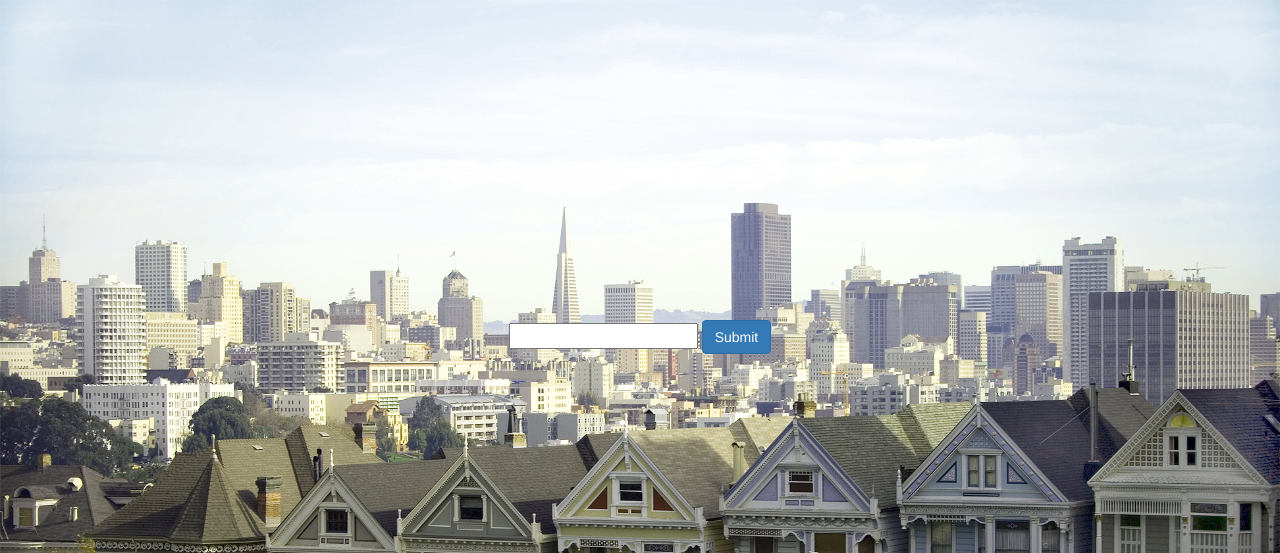
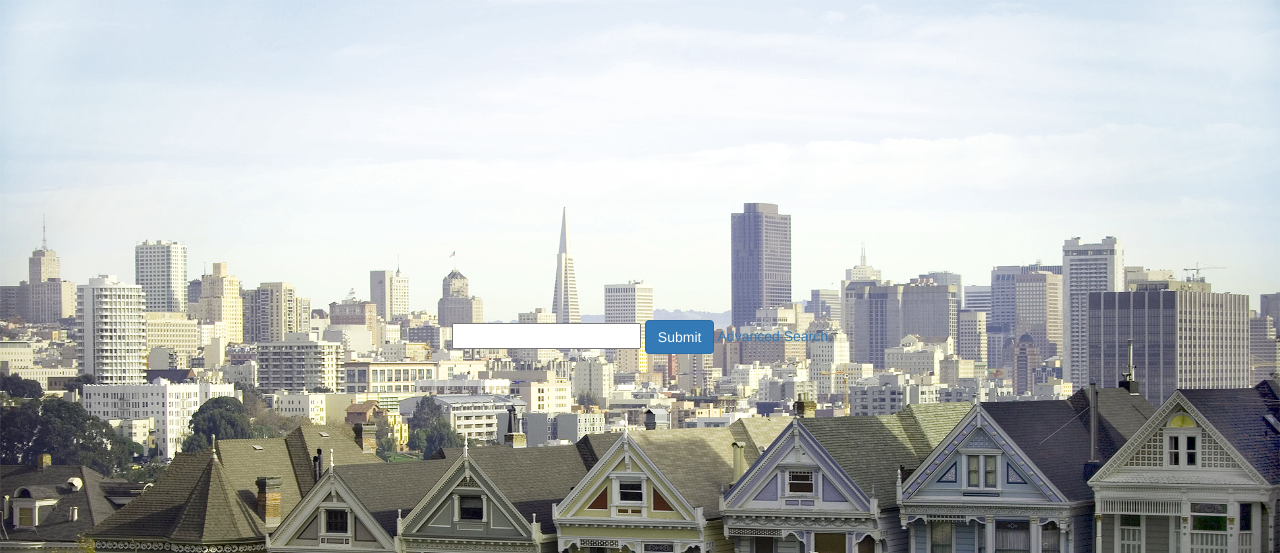
Before and after one commit to joshyg/realestate, a Django app: page / in a window 1280 px wide. Shown: the top 553 px of the page. Run offline with Django 3.2, Linux system fonts and the light colour scheme; parts of the project's set-up code (start-up, migrations or seed data) failed here and were passed over; some libraries are stand-ins or nearby versions.

Commit message:
added advanced search form, fixed legend

```diff
--- a/templates/main.html
+++ b/templates/main.html
@@ -16,6 +16,8 @@
         {% csrf_token %}
         <input type="text" class="input-block-level" name="search_term">
         <input type="submit" class="btn btn-primary btn-large" value="Submit"/>
+        <a href='#' onclick="show_advanced_search()">Advanced Search</a>
+        <div id='advanced_search'></div>
         </form>
     </div><!--main_form-->
     <div id="main_chart" class="chart" align="center"></div>
--- a/templates/main.js
+++ b/templates/main.js
@@ -2,33 +2,32 @@ var serverdata;
 sales_array = new Array();;
 roi_array = new Array();;
 var num_datasets = 0;
+advanced_search= 0;
 google.load("visualization", "1", {packages:["corechart"]});
 google.setOnLoadCallback(draw_chart);
 
 function init_page() {
     sales_array[0] = ['Date']
     roi_array[0] = ['Date']
-    for ( var year = 1990; year <= 2015; year++ ) {
-        for ( var month = 1; month <= 12; month++ ) {
-            sales_array.push( [ month+'/'+year ] );
-            roi_array.push( [ month+'/'+year ] );
-        }
-    }
 }
 
 function draw_chart() {
     console.log('in draw chart');
     console.log('initial sales_array')
-    console.log(sales_array);
     if ( serverdata ) {
         var sales_array_index=0;
-        sales_array[0].push( new String ( serverdata.header ) );
-        roi_array[0].push( new String ( serverdata.header ) );
+        sales_array[0].push( String ( serverdata.header ) );
+        roi_array[0].push( String ( serverdata.header ) );
         for (i in serverdata.sales) {
             sales_array_index += 1;
-            console.log( sales_array[sales_array_index] );
-            sales_array[sales_array_index].push( serverdata.sales[i].avg_price );
-            roi_array[sales_array_index].push( serverdata.sales[i].roi );
+            if ( sales_array.length <= sales_array_index ) {
+                sales_array.push( [ serverdata.sales[i].period, serverdata.sales[i].avg_price ] );
+                roi_array.push(   [ serverdata.sales[i].period, serverdata.sales[i].roi ] );
+            }
+            else {
+                sales_array[sales_array_index].push( serverdata.sales[i].avg_price );
+                roi_array[sales_array_index].push(   serverdata.sales[i].roi );
+            }
         }
         sales_array = sales_array.slice(0, sales_array_index+1);
         roi_array   = roi_array.slice(0, sales_array_index+1);
@@ -39,10 +38,10 @@ function draw_chart() {
 
         var options = {
           title: 'Sales vs. Time',
-          hAxis: {title: 'Sales'},
+          hAxis: {title: 'Dates'},
           vAxis: {title: 'Price'},
           curveType: 'function',
-          legend: { position: 'bottom' }
+          legend: { position: 'right' }
         };
 
         if ( serverdata.sales.length >= 1 ){
@@ -54,7 +53,7 @@ function draw_chart() {
 
         options = {
           title: 'ROI vs. Time',
-          hAxis: {title: 'Sales'},
+          hAxis: {title: 'Dates'},
           vAxis: {title: 'ROI'},
           curveType: 'function',
           legend: { position: 'bottom' }
@@ -81,6 +80,30 @@ function ajax_submit(){
 
     console.log('sending...');
     str = 'search_term='+document.forms['main_search']['search_term'].value;
+    if ( advanced_search == 1 ) {
+        str += '&region_type='+document.forms['main_search']['region_type'].value;
+        str += '&data_type='+document.forms['main_search']['data_type'].value;
+    }
     req.open('GET', '/search/?'+str, true);
     req.send();
 }
+
+function show_advanced_search() {
+    advanced_search = 1;
+    search_form = 'Region Type';
+    search_form += '<select name="region_type">';
+    search_form += '<option value=0>State</option>';
+    search_form += '<option value=1>City</option>';
+    search_form += '<option value=2>County</option>';
+    search_form += '<option value=3>Neighborhood</option>';
+    search_form += '<option value=4>Zip</option>';
+    search_form += '</select>';
+    search_form += '<br>';
+    search_form += 'Data';
+    search_form += '<select name="data_type">';
+    search_form += '<option value=0>Median Sale Price All Homes</option>';
+    search_form += '<option value=1>Median Price To Rent Ratio All Homes</option>';
+    search_form += '<option value=2>Median Price Per Sqft Single Family Residence</option>';
+    search_form += '</select>';
+    document.getElementById('advanced_search').innerHTML = search_form;
+}
```
